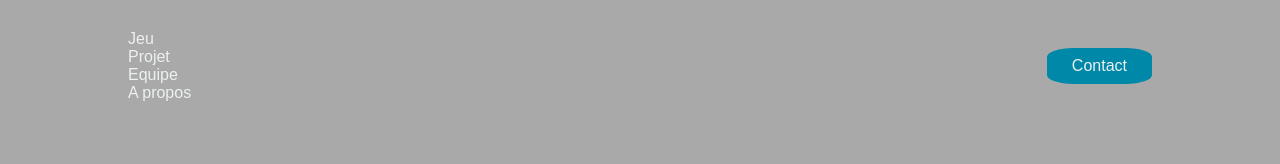
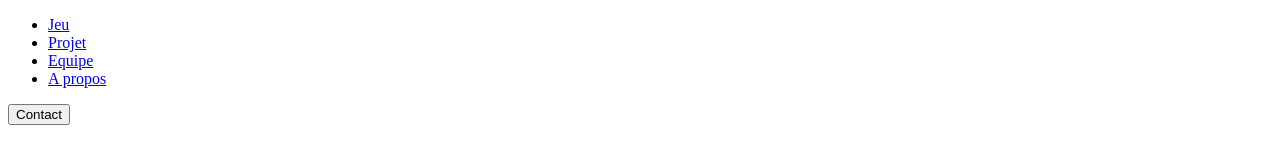
Before and after one commit to UCLy/LittleAI, a website: page src/index.html in a window 1280 px wide. Drawn offline with Linux system fonts and the light colour scheme.

Commit message:
Remove css

```diff
--- a/src/index.css
+++ /dev/null
@@ -1,71 +0,0 @@
-* {
-  box-sizing: border-box;
-  margin: 0;
-  padding: 0;
-  background: DarkGrey;
-}
-
-li,
-a,
-button {
-  font-family: "Montserrat", sans-serif;
-  font-weight: 500;
-  font-size: 16px;
-  color: #edf0f1;
-  text-decoration: none;
-}
-
-header {
-  display: flex;
-  justify-content: space-between;
-  align-items: center;
-  padding: 30px 10%;
-}
-
-nav {
-  order: 1;
-}
-
-.cta {
-  order: 2;
-}
-
-.logo {
-  cursor: pointer;
-  margin-right: auto;
-}
-.nav_links,
-ul {
-  list-style: none;
-}
-
-.nav_links,
-ul,
-li:nth-child {
-  display: inline-block;
-  padding: 0px 20%;
-}
-.nav_links,
-li,
-ul,
-a {
-  transition: all O.3s ease 0s;
-}
-
-.nav_links li a:hover {
-  color: #0088a9;
-}
-
-button {
-  margin-left: 20px;
-  padding: 9px 25px;
-  background-color: rgba(0, 136, 168, 1);
-  border: none;
-  border-radius: 25%;
-  cursor: pointer;
-  transition: all 0.3s ease 0s;
-}
-
-button:hover {
-  background-color: rgba(0, 136, 169, 1);
-}
--- a/src/index.html
+++ b/src/index.html
@@ -1,8 +1,7 @@
 <!DOCTYPE html>
 <html>
-	<head>
-		<link rel="stylesheet" href="index.css">
-		<title>Little AI</title>
+  <head>
+    <title>Little AI</title>
 	</head>
 	<body>
 		<header>
```
